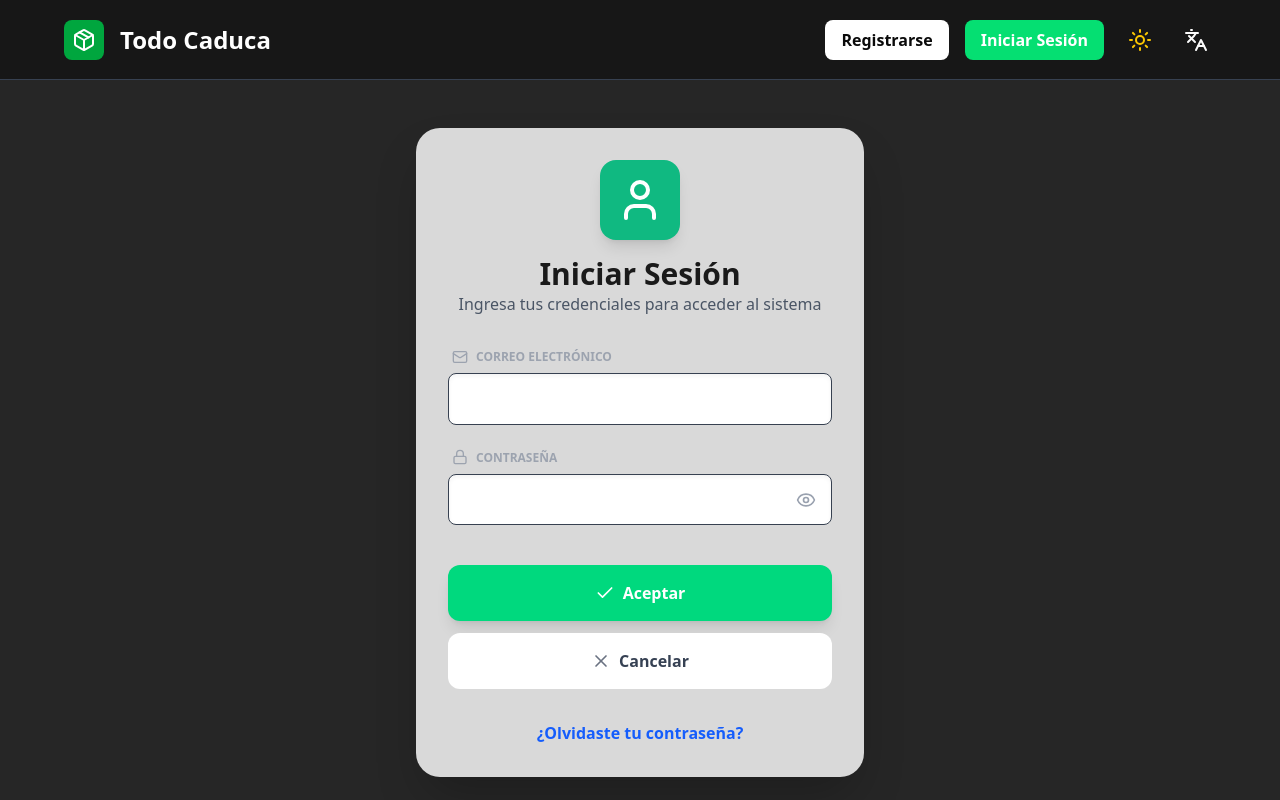
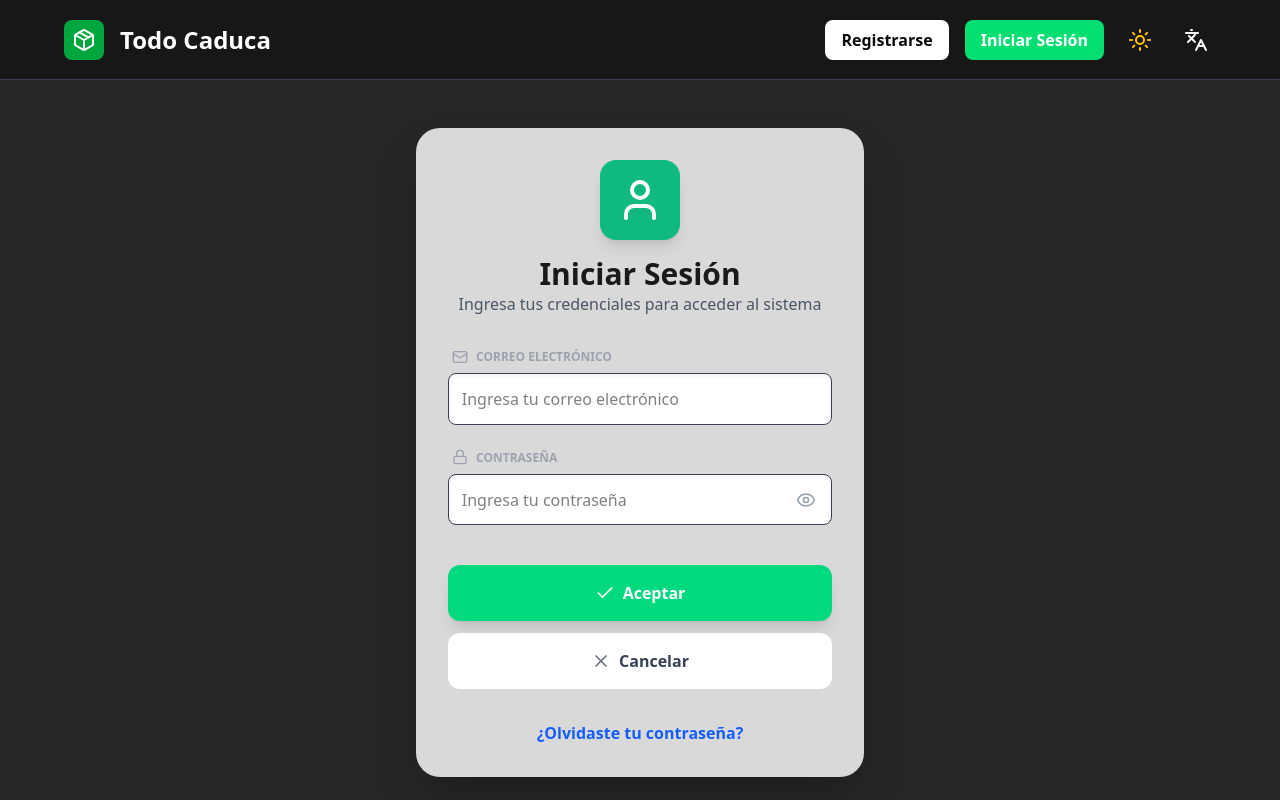
Before and after one commit to reeeyy05/TODO_CADUCA, a React (Vite) app: page /login in a window 1280 px wide. Shown: the top 800 px of the page. Built offline with nearby package versions, Linux system fonts and the light colour scheme.

Commit message:
🔄️Color de texto

```diff
--- a/src/styles/profile.css
+++ b/src/styles/profile.css
@@ -88,12 +88,14 @@ label {
   margin-bottom: 0.5rem;
   text-transform: uppercase;
 }
-
+.data-box{
+  color: white;
+}
 .data-box, input {
   padding: 0.8rem;
   border-radius: 8px;
   border: 1px solid var(--border);
-  color: rgb(255, 255, 255);
+
 }
 
 .btn {
```
